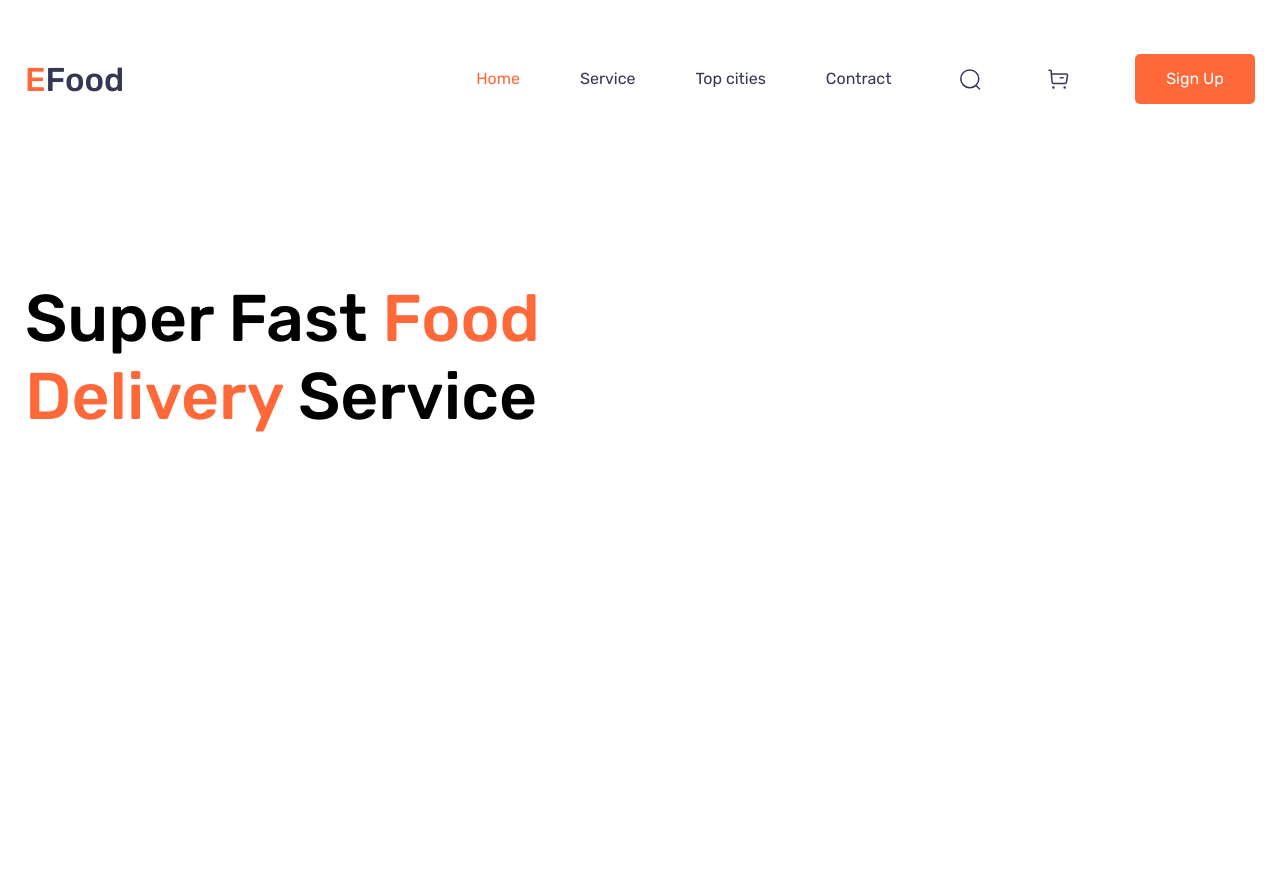
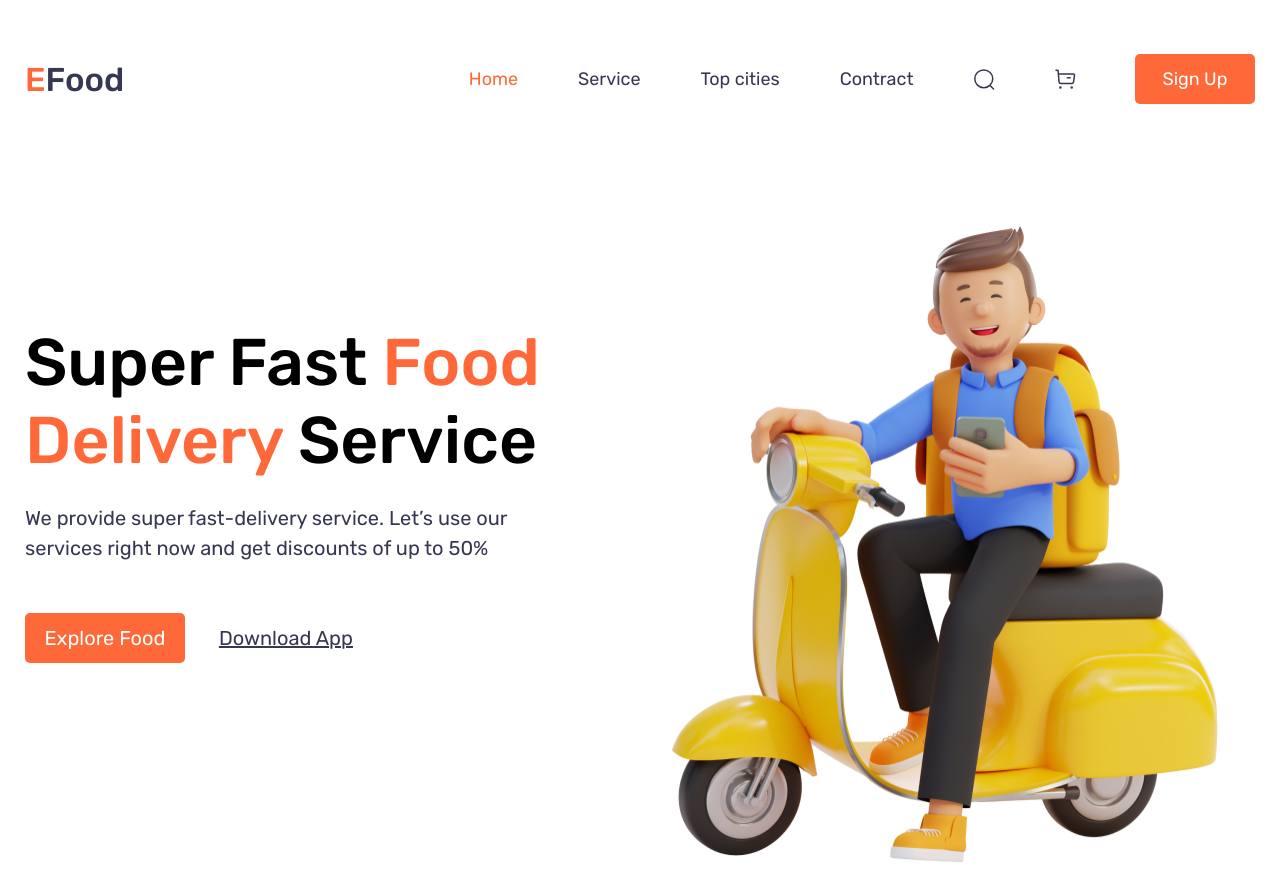
Before and after one commit to mimoyo/e-food-temaplte-layout, a plain HTML site: page index.html in a window 1280 px wide. Before the commit the page ends 800 px from the top, so only its background shows below. Drawn offline with Linux system fonts and the light colour scheme.

Commit message:
Start creating header content section

```diff
--- a/index.html
+++ b/index.html
@@ -26,7 +26,8 @@
                 <img
                     class="header__icon--search"
                     src="./images/search.svg"
-                    alt="search"/>
+                    alt="search"
+                />
                 <img
                     class="header__icon--buy"
                     src="./images/buy.svg"
@@ -34,7 +35,13 @@
                 />
                 <button class="header__button">Sign Up</button>
             </nav>
-            <h1 class="header__title">Super Fast <span class="header__title--color-orange">Food Delivery</span> Service</h1>
+            <div class="header__content">
+                <h1 class="header__title">Super Fast <span class="header__title--color--orange">Food Delivery</span> Service</h1>
+                <div class="header__text">We provide super fast-delivery service. Let’s use our services right now and get discounts of up to 50%</div>
+            </div>
+            <button class="header__content-button">Explore Food</button>
+            <a class="header__content-link" href="#">Download App</a>
+            <img src="./images/scooter-guy.png" alt="Delivery Guy" class="header__main-illustration">
         </header>
     </div>
 </body>
--- a/styles/style.css
+++ b/styles/style.css
@@ -1,13 +1,13 @@
 .root {
+    max-width: 1400px;
     margin: 0 auto;
-    max-width: 1400px;
     font-family: 'Rubik';
 }
 
 .header {
     position: relative;
     max-width: 1230px;
-    max-height: 100vh;
+    height: 100vh;
     margin: 54px auto 0;
 }
 
@@ -39,6 +39,9 @@
 }
 
 .header__link {
+    font-size: 18px;
+    font-weight: 400;
+    line-height: 21px;
     text-decoration: none;
     color: #363853;
 }
@@ -52,6 +55,9 @@
     margin: 0;
     width: 120px;
     height: 50px;
+    font-size: 18px;
+    font-weight: 400;
+    line-height: 21px;
     border: none;
     border-radius: 5px;
     color: #ffffff;
@@ -64,10 +70,14 @@
     box-shadow: 0px 22px 40px rgba(255, 104, 56, 0.19);
 }
 
+.header__content {
+    display: flex;
+    flex-direction: column;
+    row-gap: 23px;
+    margin-top: 220px;
+}
+
 .header__title {
-    position: absolute;
-    top: 226px;
-    left: 0;
     width: 530px;
     height: 156px;
     padding: 0;
@@ -77,6 +87,50 @@
     line-height: 78px;
 }
 
-.header__title--color-orange {
+.header__title--color--orange {
     color:#FF6838;
 }
+
+.header__text {
+    width: 513px;
+    height: 66px;
+    margin-bottom: 44px;
+    font-size: 20px;
+    line-height: 30px;
+    color: #363853;
+}
+
+.header__content-button {
+    width: 160px;
+    height: 50px;
+    padding: 0;
+    margin-right: 30px;
+    font-size: 20px;
+    font-weight: 400;
+    line-height: 23px;
+    border: none;
+    border-radius: 5px;
+    color: #ffffff;
+    background-color: #FF6838;
+    cursor: pointer;
+    transition: box-shadow 0.5s ease;
+}
+
+.header__content-button:hover {
+    box-shadow: 0px 22px 40px rgba(255, 104, 56, 0.19);
+}
+
+.header__content-link {
+    font-size: 20px;
+    font-weight: 400;
+    line-height: 23px;
+    color:#363853;
+}
+
+.header__main-illustration {
+    position: absolute;
+    top: 150px;
+    right: -20px;
+    width: 689px;
+    height: 681px;
+}
```
Also changed, not shown: images/scooter-guy.png (added).
